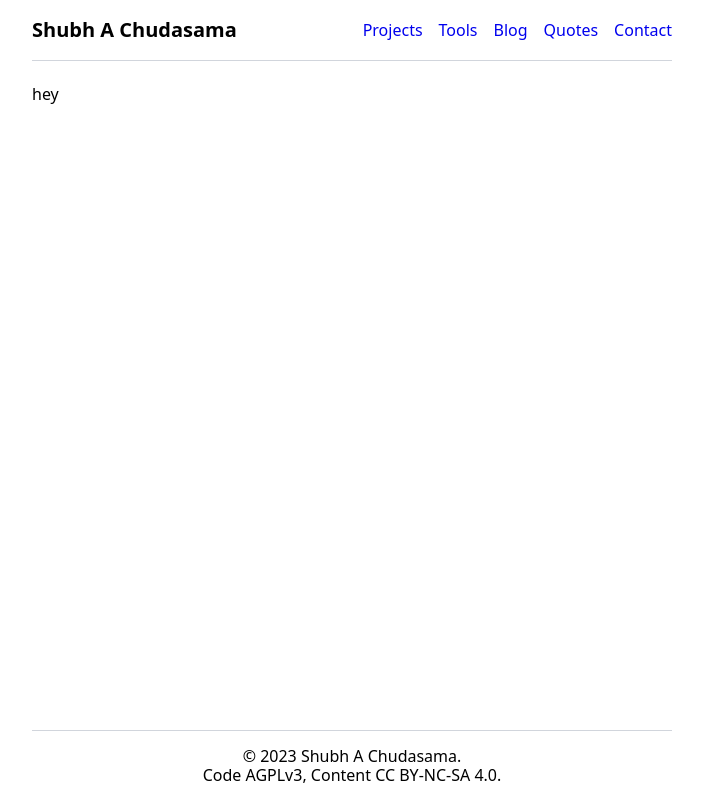
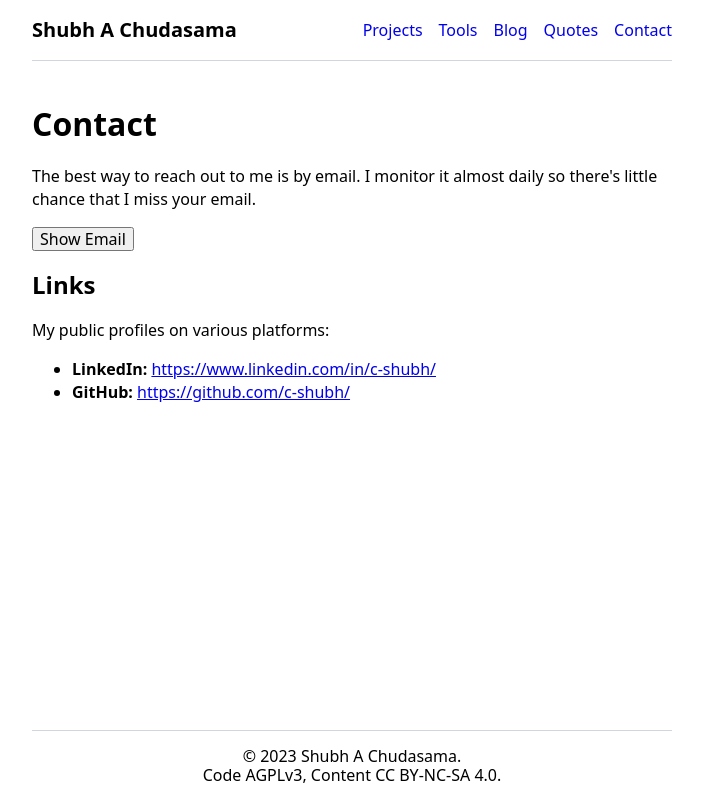
Before and after one commit to c-shubh/website, a SvelteKit app: page /contact in a window 1280 px wide. Shown: the whole page, without its empty margins (288-991 px from the left). Built offline with nearby package versions, Linux system fonts and the light colour scheme.

Commit message:
Impl contact page, add title to other pages

```diff
--- a/src/routes/contact/+page.svelte
+++ b/src/routes/contact/+page.svelte
@@ -1 +1,64 @@
-hey
+<script lang="ts">
+	import Link from '$lib/components/Link.svelte';
+
+	const cipherText = 'ynahn.iysg@msgor.ius';
+	const magicNumber = 1982;
+
+	const cipher = (str: string, shift: number, decipher = false) => {
+		const s = decipher ? (26 - shift) % 26 : shift;
+		const n = s > 0 ? s : 26 + (s % 26);
+		return str
+			.split('')
+			.map((l, i) => {
+				const c = str.charCodeAt(i);
+				if (c >= 65 && c <= 90) return String.fromCharCode(((c - 65 + n) % 26) + 65);
+				if (c >= 97 && c <= 122) return String.fromCharCode(((c - 97 + n) % 26) + 97);
+				return l;
+			})
+			.join('');
+	};
+
+	const services = [
+		{
+			name: 'LinkedIn',
+			url: 'https://www.linkedin.com/in/c-shubh/'
+		},
+		{
+			name: 'GitHub',
+			url: 'https://github.com/c-shubh/'
+		}
+	];
+
+	let visible = $state(false);
+
+	function setVisible(val: boolean) {
+		visible = val;
+	}
+</script>
+
+<h1>Contact</h1>
+<p>
+	The best way to reach out to me is by email. I monitor it almost daily so there&apos;s little
+	chance that I miss your email.
+</p>
+<button onclick={() => setVisible(!visible)}>
+	{!visible ? 'Show' : 'Hide'} Email
+</button>
+{#if visible}
+	<p>
+		<Link href={`mailto:${cipher(cipherText, magicNumber, true)}`}>
+			{cipher(cipherText, magicNumber, true)}
+		</Link>
+	</p>
+{/if}
+
+<h2>Links</h2>
+<p>My public profiles on various platforms:</p>
+<ul>
+	{#each services as service, index}
+		<li>
+			<span class="font-bold">{service.name}:</span>{' '}
+			<Link href={service.url}>{service.url}</Link>
+		</li>
+	{/each}
+</ul>
--- a/src/routes/projects/+page.svelte
+++ b/src/routes/projects/+page.svelte
@@ -8,6 +8,7 @@
 	const projects = data.projects;
 </script>
 
+<h1>Projects</h1>
 {#each projects as project, index (project.title)}
 	<div>
 		<h2>{project.title}</h2>
--- a/src/routes/quotes/+page.svelte
+++ b/src/routes/quotes/+page.svelte
@@ -9,6 +9,8 @@
 </script>
 
 <div>
+	<h1>Quotes</h1>
+	<p>A collection of quotes and poems I like.</p>
 	<p>
 		<strong>{quotes.length}</strong> quotes
 	</p>
```
